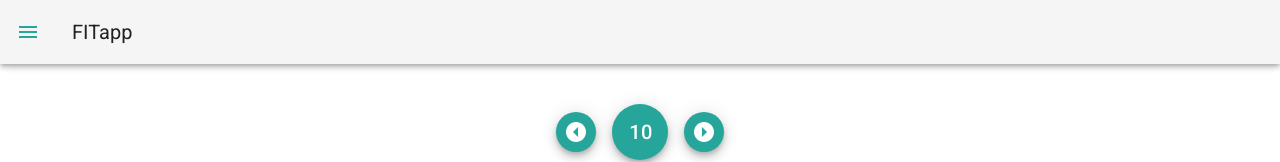
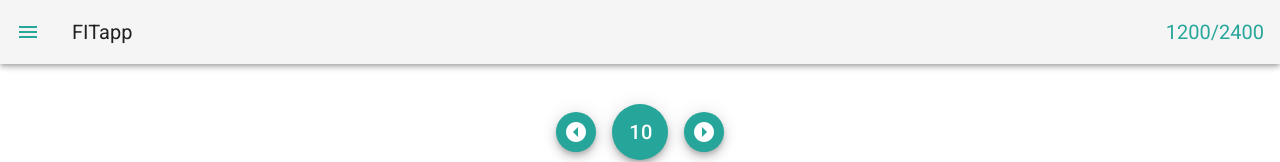
Before and after one commit to qqbn/nuxt-fitapp, a Nuxt app: page /daily-standings in a window 1280 px wide. Shown: the top 162 px of the page. Built offline with nearby package versions, Linux system fonts and the light colour scheme.

Commit message:
progress at navbar

```diff
--- a/components/StandingsDate.vue
+++ b/components/StandingsDate.vue
@@ -1,6 +1,6 @@
 <template>
     <div class="mb-4 date-picker d-flex justify-space-between align-center pa-4">
-        <v-btn fab small color="primary" class="mr-4" @click="test()">
+        <v-btn fab small color="primary" class="mr-4" @click="changeDay(-1)">
             <v-icon> mdi-arrow-left-drop-circle </v-icon>
         </v-btn>
         <v-dialog v-model="modal" :return-value.sync="date" width="290px" ref="dialog">
@@ -17,7 +17,7 @@
                 </v-btn>
             </v-date-picker>
         </v-dialog>
-        <v-btn fab small color="primary" class="ml-4">
+        <v-btn fab small color="primary" class="ml-4" @click="changeDay(1)">
             <v-icon> mdi-arrow-right-drop-circle </v-icon>
         </v-btn>
     </div>
@@ -33,6 +33,12 @@ export default {
                 .toISOString()
                 .substring(0, 10),
         }
+    },
+    methods: {
+        changeDay(day) {
+            console.log(this.date);
+            // this.date = date.setDate(date + day);
+        }
     }
 }
 </script>
--- a/layouts/default.vue
+++ b/layouts/default.vue
@@ -15,6 +15,12 @@
         <v-app-bar :clipped-left="clipped" fixed app class="nav-draw">
             <v-app-bar-nav-icon color="primary" @click.stop="drawer = !drawer" />
             <v-toolbar-title v-text="title" class="nav-title" />
+            <v-spacer>
+            </v-spacer>
+            <p class="nav-progress d-flex justify-center align-center ma-0 primary--text">{{ dailyProgress }}/{{
+                    dailyLimit
+            }}
+            </p>
         </v-app-bar>
         <v-main>
             <Nuxt />
@@ -53,6 +59,8 @@ export default {
                 },
             ],
             title: "FITapp",
+            dailyLimit: 2400,
+            dailyProgress: 1200,
         };
     },
 };
@@ -65,4 +73,9 @@ export default {
     background-position: fixed;
     background-repeat: no-repeat;
 }
+
+.nav-progress {
+    height: 100%;
+    font-size: 20px;
+}
 </style>
```
